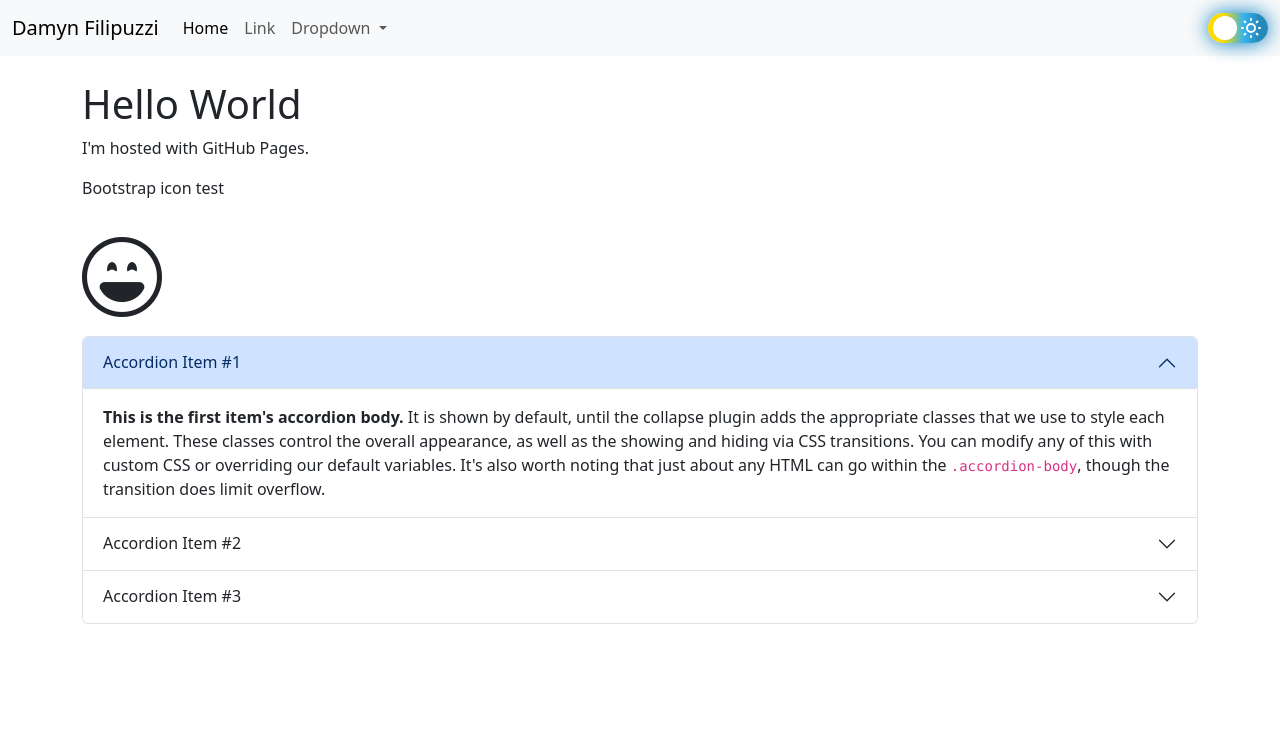
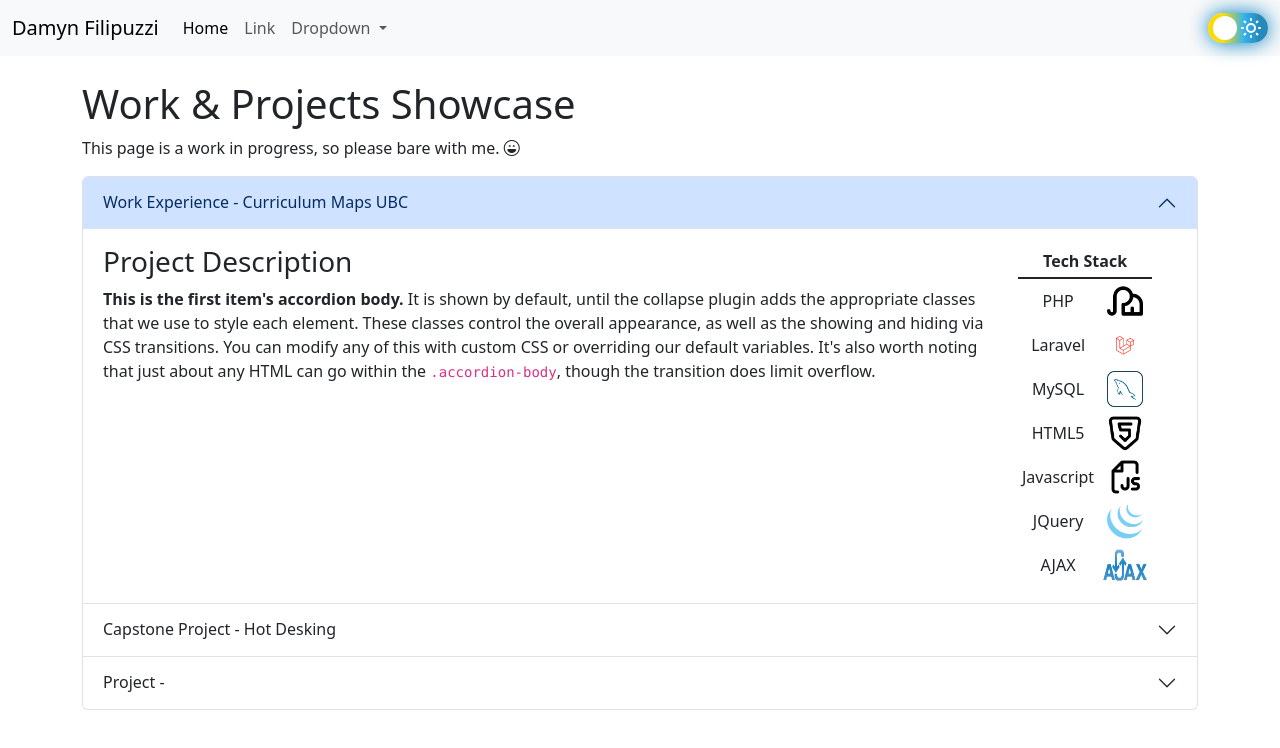
Before and after one commit to DamynFilipuzzi/Portfolio-2023, a website: page index.html in a window 1280 px wide. Drawn offline with nearby package versions, Linux system fonts and the light colour scheme.

Commit message:
updated layout

```diff
--- a/index.html
+++ b/index.html
@@ -65,26 +65,45 @@
 
     <div class="container mt-4 bg-body">
       <div class="">
-        <h1>Hello World</h1>
-        <p>I'm hosted with GitHub Pages.</p>
-        <p>Bootstrap icon test</p>
-        <i class="bi bi-emoji-laughing" style="font-size: 5rem;"></i>
+        <h1>Work & Projects Showcase</h1>
+        <p>This page is a work in progress, so please bare with me. <i class="bi bi-emoji-laughing"></i></p>
 
         <div class="accordion" id="accordionExample">
           <div class="accordion-item">
             <h2 class="accordion-header">
               <button class="accordion-button" type="button" data-bs-toggle="collapse" data-bs-target="#collapseOne"
                 aria-expanded="true" aria-controls="collapseOne">
-                Accordion Item #1
+                Work Experience - Curriculum Maps UBC
               </button>
             </h2>
             <div id="collapseOne" class="accordion-collapse collapse show" data-bs-parent="#accordionExample">
               <div class="accordion-body">
-                <strong>This is the first item's accordion body.</strong> It is shown by default, until the collapse plugin
-                adds the appropriate classes that we use to style each element. These classes control the overall
-                appearance, as well as the showing and hiding via CSS transitions. You can modify any of this with custom
-                CSS or overriding our default variables. It's also worth noting that just about any HTML can go within the
-                <code>.accordion-body</code>, though the transition does limit overflow.
+                <div class="row">
+                  <div class="col-md-10">
+                    <h3>Project Description</h3>
+                    <strong>This is the first item's accordion body.</strong> It is shown by default, until the collapse plugin
+                    adds the appropriate classes that we use to style each element. These classes control the overall
+                    appearance, as well as the showing and hiding via CSS transitions. You can modify any of this with custom
+                    CSS or overriding our default variables. It's also worth noting that just about any HTML can go within the
+                    <code>.accordion-body</code>, though the transition does limit overflow.
+                  </div>
+                  <div class="col-sm-2 text-center">
+                    <table class="table-sm">
+                      <thead>
+                        <tr><th colspan="2">Tech Stack</th></tr>
+                      </thead>
+                      <tbody class="table-group-divider">
+                        <tr><td>PHP</td><td><img height="36px" width="36px" src="images\techstack\php.png" alt="php"></td></tr>
+                        <tr><td>Laravel</td><td><img height="36px" width="36px" src="images\techstack\laravel.png" alt="php"></td></tr>
+                        <tr><td>MySQL</td><td><img height="36px" width="36px" src="images\techstack\mysql.png" alt="php"></td></tr>
+                        <tr><td>HTML5</td><td><img height="36px" width="36px" src="images\techstack\html5.png" alt="php"></td></tr>
+                        <tr><td>Javascript</td><td><img height="36px" width="36px" src="images\techstack\javascript.png" alt="php"></td></tr>
+                        <tr><td>JQuery</td><td><img height="36px" width="36px" src="images\techstack\jquery.png" alt="php"></td></tr>
+                        <tr><td>AJAX</td><td><img height="36px" width="46px" src="images\techstack\ajax.png" alt="php"></td></tr>
+                      </tbody>
+                    </table>
+                  </div>
+                </div>
               </div>
             </div>
           </div>
@@ -92,7 +111,7 @@
             <h2 class="accordion-header">
               <button class="accordion-button collapsed" type="button" data-bs-toggle="collapse"
                 data-bs-target="#collapseTwo" aria-expanded="false" aria-controls="collapseTwo">
-                Accordion Item #2
+                Capstone Project - Hot Desking
               </button>
             </h2>
             <div id="collapseTwo" class="accordion-collapse collapse" data-bs-parent="#accordionExample">
@@ -109,7 +128,7 @@
             <h2 class="accordion-header">
               <button class="accordion-button collapsed" type="button" data-bs-toggle="collapse"
                 data-bs-target="#collapseThree" aria-expanded="false" aria-controls="collapseThree">
-                Accordion Item #3
+                Project -
               </button>
             </h2>
             <div id="collapseThree" class="accordion-collapse collapse" data-bs-parent="#accordionExample">
```
Also changed, not shown: images/techstack/ajax.png (added), images/techstack/html5.png (added), images/techstack/javascript.png (added), images/techstack/jquery.png (added), images/techstack/laravel.png (added), images/techstack/mysql.png (added), images/techstack/php.png (added).
